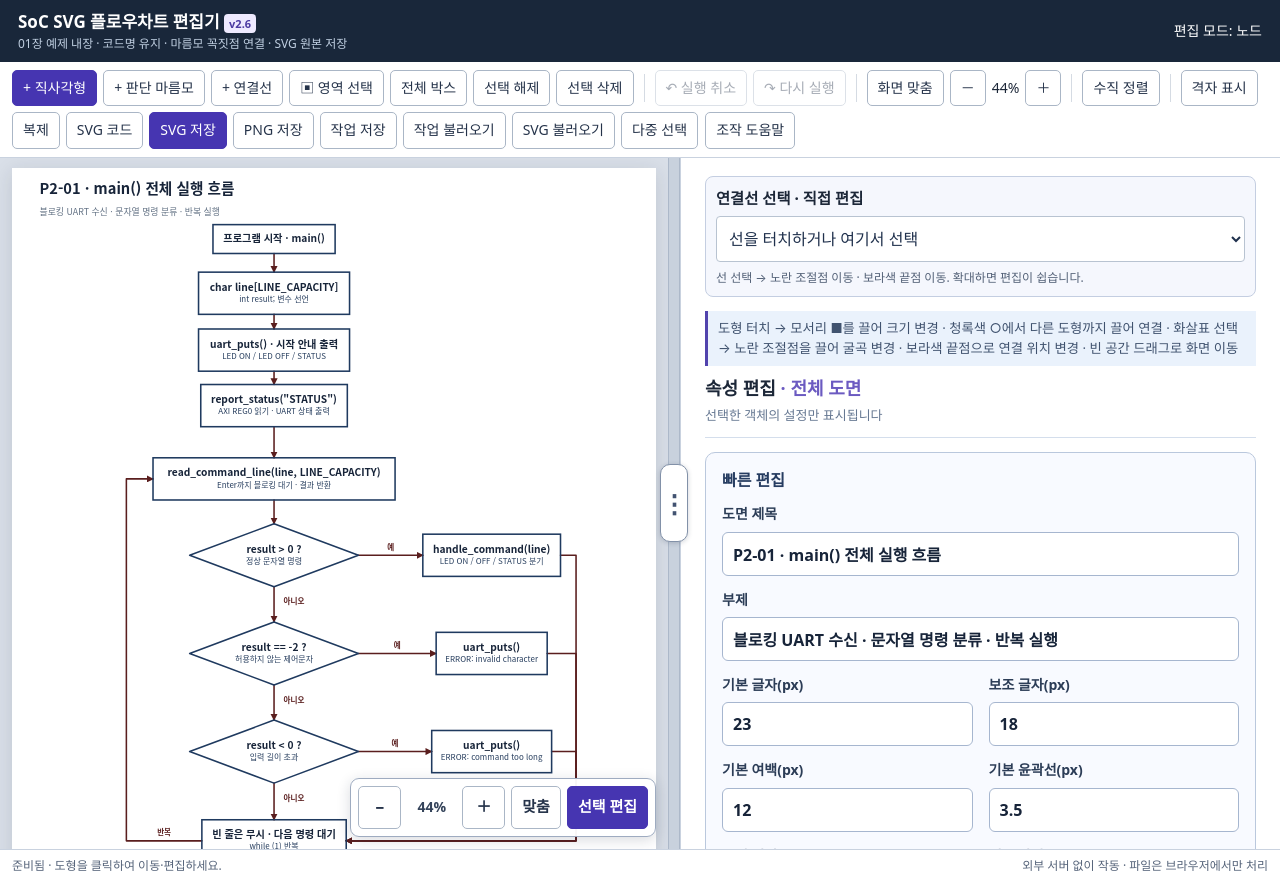
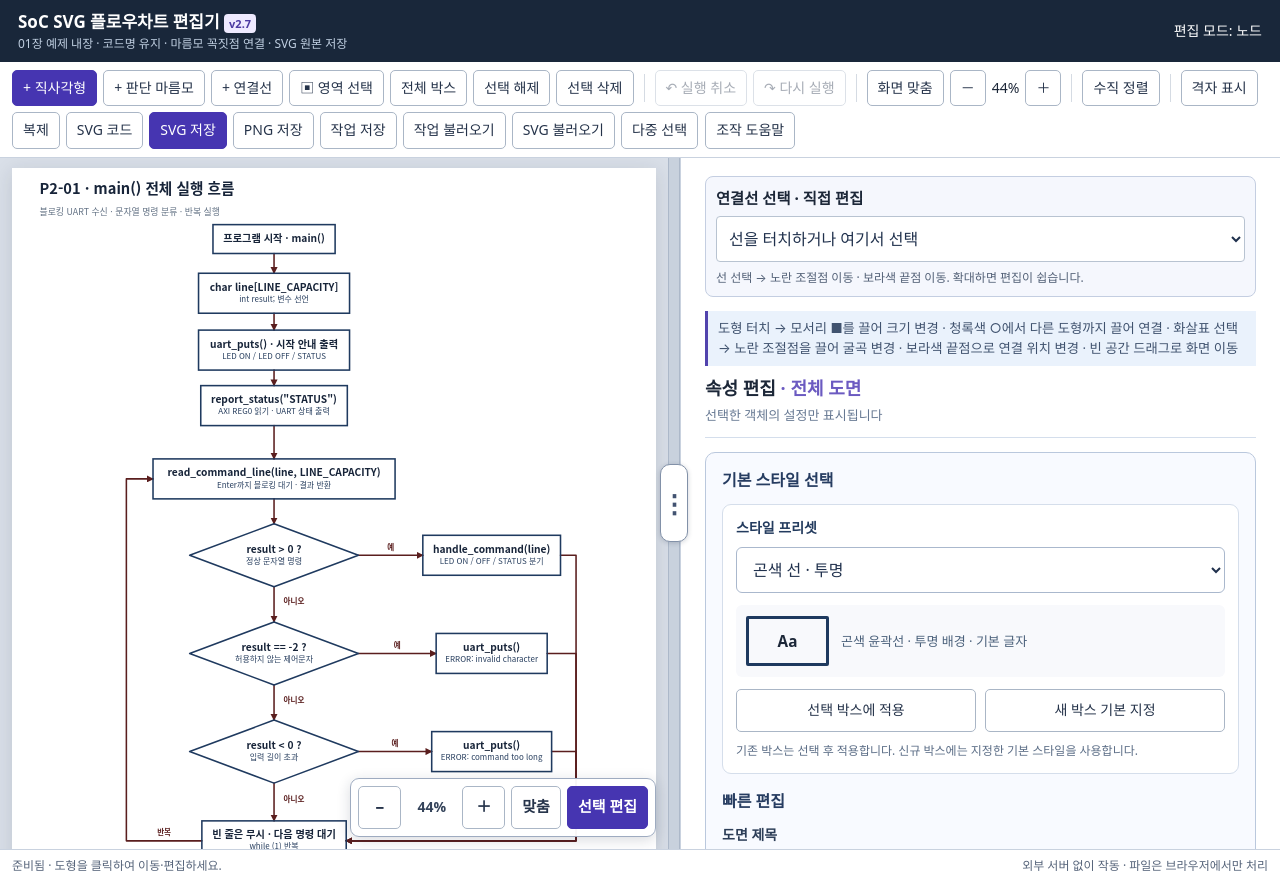
Before and after one commit to Yuul-Jung/html-editor, a plain HTML site: page svg-flow-editor/index.html in a window 1280 px wide. Drawn offline with Linux system fonts and the light colour scheme.

Commit message:
Add basic style preset selector and independent 1pt reduced top/bottom padding

```diff
--- a/svg-flow-editor/index.html
+++ b/svg-flow-editor/index.html
@@ -214,10 +214,22 @@ aside{font-family:system-ui,-apple-system,"Noto Sans KR","Malgun Gothic",sans-se
 .inspector-fold>summary{cursor:pointer;font-size:15px;font-weight:750;color:#284264;padding:12px 14px;background:#f0f4fa}
 .inspector-fold[open]>summary{border-bottom:1px solid #dce3ec}
 .inspector-fold>.property-grid{padding:14px}
+
+/* v2.7 preset picker is visible for both single and multi-node styling */
+.preset-panel{background:#fff;border:1px solid #d5deeb;border-radius:9px;padding:13px}
+.preset-panel>label{display:block;font-size:14px;font-weight:750;color:#233b5e;margin-bottom:8px}
+.preset-panel select{width:100%;min-width:0;min-height:46px;font-size:16px;padding:7px 12px;background:#fff;border:1px solid #aab8cd;border-radius:6px;cursor:pointer}
+.preset-preview{display:flex;align-items:center;gap:12px;margin:12px 0;padding:10px;background:#f8f9fc;border-radius:6px;min-height:72px}
+.preset-swatch{min-width:83px;min-height:50px;padding:9px 14px;border:3px solid #1f3a5f;border-radius:2px;display:flex;justify-content:center;align-items:center;font-weight:750}
+#stylePresetDesc{font-size:13px;color:#4b617b;line-height:1.55}
+.preset-actions{display:grid;grid-template-columns:repeat(2,minmax(0,1fr));gap:9px}
+.preset-actions button{font-size:14px!important;min-height:43px;white-space:normal;line-height:1.35;padding:7px}
+.preset-note{font-size:12px;color:#5b6d86;line-height:1.5;margin:10px 0 0}
+@media(max-width:550px){.preset-actions{grid-template-columns:1fr}}
 </style>
 </head>
 <body>
-<header><div><h1>SoC SVG 플로우차트 편집기 <span class="badge">v2.6</span></h1><div class="sub">01장 예제 내장 · 코드명 유지 · 마름모 꼭짓점 연결 · SVG 원본 저장</div></div><div id="modeLabel">편집 모드: 노드</div></header>
+<header><div><h1>SoC SVG 플로우차트 편집기 <span class="badge">v2.7</span></h1><div class="sub">01장 예제 내장 · 코드명 유지 · 마름모 꼭짓점 연결 · SVG 원본 저장</div></div><div id="modeLabel">편집 모드: 노드</div></header>
 <div class="toolbar">
 <button class="primary" id="addRect">+ 직사각형</button><button id="addDiamond">+ 판단 마름모</button><button id="addEdge">+ 연결선</button><button id="marqueeBtn" type="button" aria-pressed="false">▣ 영역 선택</button><button id="selectAllBoxes" type="button">전체 박스</button><button id="clearBoxSelection" type="button">선택 해제</button><button id="delete">선택 삭제</button>
 <span class="sep"></span><button id="undo">↶ 실행 취소</button><button id="redo">↷ 다시 실행</button>
@@ -242,7 +254,28 @@ aside{font-family:system-ui,-apple-system,"Noto Sans KR","Malgun Gothic",sans-se
 <div class="inspector-top"><h2>속성 편집 <span id="selectionTitle" style="color:#6b5ac1">· 전체 도면</span></h2>
 <span class="inspector-caption">선택한 객체의 설정만 표시됩니다</span></div>
 <div id="quickInspector" class="quick-inspector">
- <div class="quick-inspector-title">빠른 편집</div>
+ <div class="quick-inspector-title">기본 스타일 선택</div>
+ <div id="stylePresetPanel" class="preset-panel">
+  <label for="stylePresetSelect">스타일 프리셋</label>
+  <select id="stylePresetSelect" aria-label="스타일 프리셋 선택">
+    <option value="navy">곤색 선 · 투명</option>
+    <option value="mono">흑백 기본형</option>
+    <option value="blue">하늘색 채움</option>
+    <option value="mint">연녹색 채움</option>
+    <option value="wine">와인색 강조</option>
+    <option value="dark">진한 곤색 채움</option>
+  </select>
+  <div id="stylePresetPreview" class="preset-preview" aria-live="polite">
+    <span id="stylePresetSwatch" class="preset-swatch">Aa</span>
+    <span id="stylePresetDesc">곤색 윤곽선 · 투명 배경 · 기본 글자</span>
+  </div>
+  <div class="preset-actions">
+   <button id="applyStyleSelected" type="button">선택 박스에 적용</button>
+   <button id="makeStyleDefault" type="button">새 박스 기본 지정</button>
+  </div>
+  <p id="stylePresetStatus" class="preset-note">기존 박스는 선택 후 적용합니다. 신규 박스에는 지정한 기본 스타일을 사용합니다.</p>
+ </div>
+ <div class="quick-inspector-title" style="margin-top:16px">빠른 편집</div>
  <div id="quickNode" class="quick-scope" hidden>
   <div class="property-grid">
    <label>주 글자(px)<input id="quickFontMain" type="number" min="10" max="80" step="1"></label>
@@ -251,7 +284,8 @@ aside{font-family:system-ui,-apple-system,"Noto Sans KR","Malgun Gothic",sans-se
    <label>글자색<input id="quickTextColor" type="color" value="#172439"></label>
    <label>테두리색<input id="quickStrokeColor" type="color" value="#1f3a5f"></label>
    <label>테두리 두께(px)<input id="quickStrokeWidth" type="number" min="1" max="15" step="0.5"></label>
-   <label>내부 여백(px)<input id="quickPad" type="number" min="12" max="80" step="1"></label>
+   <label>좌우 여백(px)<input id="quickPad" type="number" min="12" max="80" step="1"></label>
+   <label>상하 여백(px)<input id="quickPadY" type="number" min="8" max="80" step="0.33"></label>
    <label>중심 X(px)<input id="quickX" type="number" step="5"></label>
    <label>중심 Y(px)<input id="quickY" type="number" step="5"></label>
    <label>가로 크기(px)<input id="quickW" type="number" min="120" max="1800" step="5"></label>
@@ -304,7 +338,7 @@ aside{font-family:system-ui,-apple-system,"Noto Sans KR","Malgun Gothic",sans-se
     <label><input type="checkbox" id="batchDoFonts" checked> 글자 크기(px)</label>
     <div class="batch-fields"><label>첫 줄 <input type="number" id="batchFontMain" value="23" min="10" max="80"></label><label>둘째 줄 <input type="number" id="batchFontSub" value="18" min="9" max="60"></label></div>
     <label><input type="checkbox" id="batchDoPadding" checked> 내부 여백(px)</label>
-    <input type="number" id="batchPad" value="12" min="12" max="80">
+    <div class="batch-fields"><label>좌우 여백(px)<input type="number" id="batchPad" value="12" min="12" max="80"></label><label>상하 여백(px)<input type="number" id="batchPadY" value="10.67" min="8" max="80" step="0.33"></label></div>
     <label><input type="checkbox" id="batchDoOutline" checked> 윤곽선</label>
     <div class="batch-fields"><label>색상 <input type="color" id="batchOutlineColor" value="#1f3a5f"></label><label>굵기 <input type="number" id="batchOutlineWidth" value="3.5" min="1" max="12" step=".5"></label></div>
     <label><input type="checkbox" id="batchDoFill"> 배경색 변경</label>
@@ -382,7 +416,7 @@ function baseScene(){
   ];
   const edge=(id,from,to,fp,tp,label='',route='auto')=>({id,from,to,fp,tp,label,route});
   const edges=[edge('e1','start','declare','bottom','top'),edge('e2','declare','intro','bottom','top'),edge('e3','intro','status','bottom','top'),edge('e4','status','receive','bottom','top'),edge('e5','receive','d1','bottom','top'),edge('e6','d1','cmd','right','left','예'),edge('e7','d1','d2','bottom','top','아니오'),edge('e8','d2','err1','right','left','예'),edge('e9','d2','d3','bottom','top','아니오'),edge('e10','d3','err2','right','left','예'),edge('e11','d3','repeat','bottom','top','아니오'),edge('e12','cmd','repeat','right','right','','loopRight'),edge('e13','err1','repeat','right','right','','loopRight'),edge('e14','err2','repeat','right','right','','loopRight'),edge('e15','repeat','receive','left','left','반복','loopLeft')];
-  return {version:3,headings:{title:{x:725,y:48,w:1000,h:58,size:33,align:'left',autoFit:true},subtitle:{x:725,y:98,w:950,h:38,size:20,align:'left',autoFit:true}},title:'P2-01 · main() 전체 실행 흐름',subtitle:'블로킹 UART 수신 · 문자열 명령 분류 · 반복 실행',width:1450,height:1640,settings:{fontMain:23,fontSub:18,stroke:3.5,gap:38,pad:12},nodes,edges};
+  return {version:3,headings:{title:{x:725,y:48,w:1000,h:58,size:33,align:'left',autoFit:true},subtitle:{x:725,y:98,w:950,h:38,size:20,align:'left',autoFit:true}},title:'P2-01 · main() 전체 실행 흐름',subtitle:'블로킹 UART 수신 · 문자열 명령 분류 · 반복 실행',width:1450,height:1640,settings:{fontMain:23,fontSub:18,stroke:3.5,gap:38,pad:12,padY:10.67,defaultPreset:'navy'},nodes,edges};
 }
 let activeHeading=null,headingDrag=null;
 let marqueeMode=false,marquee=null,spacePanHeld=false,editorGridVisible=false;
@@ -418,13 +452,14 @@ function measureFlowText(text,fontSize,weight){
 function fitRectToText(node){
  if(!node||node.type!=='rect')return false;
  const fs=Number(node.fontMain||scene.settings.fontMain)||23,ss=Number(node.fontSub||scene.settings.fontSub)||18;
- const pad=Math.max(12,Number(node.pad||scene.settings.pad)||12);
- // 3mm (~12 CSS px) of clear space on all four sides.
+ const pad=Math.max(12,Number(node.pad??scene.settings.pad)||12);
+ const padY=Math.max(8,Number(node.padY??scene.settings.padY??(pad-1.3333)));
+ // Keep left/right 3mm. Top/bottom each reduce by 1pt (~1.33px).
  const textWidth=Math.max(measureFlowText(node.title||'',fs,750),measureFlowText(node.sub||'',ss,400));
  const inset=pad;
  const neededW=Math.ceil(((textWidth*1.08)+inset*2)/5)*5;
- const neededH=node.sub?Math.ceil((pad*2+fs*1.32+ss*1.45+10)/5)*5:
-                          Math.ceil((pad*2+fs*1.45)/5)*5;
+ const neededH=node.sub?Math.ceil((padY*2+fs*1.32+ss*1.45+10)/5)*5:
+                          Math.ceil((padY*2+fs*1.45)/5)*5;
  const w=Math.max(150,neededW),h=Math.max(62,neededH);
  const changed=node.w!==w||node.h!==h;
  node.w=w;node.h=h;
@@ -466,7 +501,8 @@ function refineRenderedText(svg){
   const texts=Array.from(g.querySelectorAll('text'));
   if(!texts.length)continue;
   if(n.type==='rect'&&$('autoFitText')?.checked&&n.autoFit!==false){
-   const pad=Math.max(12,Number(n.pad||scene.settings.pad)||12);
+   const pad=Math.max(12,Number(n.pad??scene.settings.pad)||12);
+   const padY=Math.max(8,Number(n.padY??scene.settings.padY??(pad-1.3333)));
    let left=Infinity,right=-Infinity,top=Infinity,bottom=-Infinity;
    for(const t of texts){
     try{const b=t.getBBox();left=Math.min(left,b.x);right=Math.max(right,b.x+b.width);
@@ -475,7 +511,7 @@ function refineRenderedText(svg){
    if(Number.isFinite(left)&&Number.isFinite(right)&&Number.isFinite(top)&&Number.isFinite(bottom)){
     // Symmetric sizing makes all four margins at least 3 mm around real glyphs.
     const w=Math.ceil((2*Math.max(n.x-left,right-n.x)+2*pad)/5)*5;
-    const h=Math.ceil((2*Math.max(n.y-top,bottom-n.y)+2*pad)/5)*5;
+    const h=Math.ceil((2*Math.max(n.y-top,bottom-n.y)+2*padY)/5)*5;
     if(w>n.w+1){n.w=w;changed=true;}
     if(h>n.h+1){n.h=h;changed=true;}
    }
@@ -553,7 +589,9 @@ $('canvas').addEventListener('pointerup',evt=>{if(drag){drag=null;showProps();}t
 $('canvas').addEventListener('dblclick',evt=>{if(mode==='raw'){if(rawSelected&&rawSelected.tagName?.toLowerCase()==='text'){let v=prompt('글자 수정',rawSelected.textContent);if(v!==null){rawSelected.textContent=v;$('rawLabel').value=v;}}return;}let g=evt.target.closest('[data-node]');if(!g)return;let n=getNode(g.dataset.node);if(!n)return;let val=prompt('박스 첫 줄 글자 수정',n.title);if(val!==null){checkpoint();n.title=val;updateUI();}});
 $('rawLabel').addEventListener('change',()=>{if(mode==='raw'&&rawSelected&&rawSelected.tagName?.toLowerCase()==='text'){rawSelected.textContent=$('rawLabel').value}});
 function uid(prefix){return prefix+Date.now().toString(36)+Math.floor(Math.random()*999)}
-function addNode(type){if(mode!=='structured'){toast('외부 SVG는 그룹 이동 편집 모드입니다. JSON 도면에서 새 노드를 추가할 수 있습니다.');return;}checkpoint();const id=uid('n');scene.nodes.push({id,type,x:scene.width/2,y:scene.height-135,w:type==='diamond'?365:465,h:type==='diamond'?140:96,title:type==='diamond'?'조건인가?':'새 처리 단계',sub:type==='diamond'?'예 / 아니오 분기':'설명을 입력하세요',fill:'none'});selected=new Set([id]);edgeSelect=null;if(type==='rect'&&$('autoFitText')?.checked)fitRectToText(getNode(id));updateUI();toast('새 도형이 추가되었습니다. 이동해 배치하세요.')}
+function addNode(type){if(mode!=='structured'){toast('외부 SVG는 그룹 이동 편집 모드입니다. JSON 도면에서 새 노드를 추가할 수 있습니다.');return;}checkpoint();const id=uid('n');const n={id,type,x:scene.width/2,y:scene.height-135,w:type==='diamond'?365:465,h:type==='diamond'?140:96,title:type==='diamond'?'조건인가?':'새 처리 단계',sub:type==='diamond'?'예 / 아니오 분기':'설명을 입력하세요',fill:'none'};
+ applyPresetToNode(n,scene.settings.defaultPreset||'navy');
+ scene.nodes.push(n);selected=new Set([id]);edgeSelect=null;if(type==='rect'&&$('autoFitText')?.checked)fitRectToText(getNode(id));updateUI();toast('새 도형이 추가되었습니다. 이동해 배치하세요.')}
 $('addRect').onclick=()=>addNode('rect');$('addDiamond').onclick=()=>addNode('diamond');$('addEdge').onclick=()=>{if(mode!=='structured'){toast('연결선 자동 편집은 구조화 도면에서만 가능합니다.');return;}connecting=!connecting;connectSource=null;$('addEdge').classList.toggle('primary',connecting);highlightStatus();toast(connecting?'시작 도형을 클릭하세요.':'연결선 추가 취소')};
 function deleteSelected(){if(mode==='raw'){if(rawSelected){rawSelected.remove();rawSelected=null;showProps();}return;}if(!selected.size&&!edgeSelect)return;checkpoint();if(selected.size){scene.nodes=scene.nodes.filter(n=>!selected.has(n.id));scene.edges=scene.edges.filter(e=>!selected.has(e.from)&&!selected.has(e.to));}if(edgeSelect)scene.edges=scene.edges.filter(e=>e.id!==edgeSelect);selected.clear();edgeSelect=null;updateUI()}
 $('delete').onclick=deleteSelected;$('undo').onclick=undo;$('redo').onclick=redo;
@@ -1196,14 +1234,15 @@ $('applyBatch').onclick=()=>{
  const candidates=[...selected].map(getNode).filter(Boolean);
  const fMain=Number(batchGet('batchFontMain').value),fSub=Number(batchGet('batchFontSub').value);
  const padding=Number(batchGet('batchPad').value);
+ const paddingY=Number(batchGet('batchPadY').value);
  const outlineWidth=Number(batchGet('batchOutlineWidth').value);
  if(batchGet('batchDoFonts').checked&&(!Number.isFinite(fMain)||fMain<10||fMain>80||!Number.isFinite(fSub)||fSub<9||fSub>60)){toast('글자 크기 범위를 확인해 주세요.');return;}
- if(batchGet('batchDoPadding').checked&&(!Number.isFinite(padding)||padding<12||padding>80)){toast('여백은 12~80px 범위입니다.');return;}
+ if(batchGet('batchDoPadding').checked&&(!Number.isFinite(padding)||padding<12||padding>80||!Number.isFinite(paddingY)||paddingY<8||paddingY>80)){toast('좌우 여백 12~80px, 상하 여백 8~80px 범위를 확인하세요.');return;}
  if(batchGet('batchDoOutline').checked&&(!Number.isFinite(outlineWidth)||outlineWidth<1||outlineWidth>12)){toast('윤곽선 굵기를 확인해 주세요.');return;}
  checkpoint();
  for(const n of candidates){
   if(batchGet('batchDoFonts').checked){n.fontMain=fMain;n.fontSub=fSub}
-  if(batchGet('batchDoPadding').checked)n.pad=padding;
+  if(batchGet('batchDoPadding').checked){n.pad=padding;n.padY=paddingY;}
   if(batchGet('batchDoOutline').checked){n.strokeColor=batchGet('batchOutlineColor').value;n.strokeWidth=outlineWidth}
   if(batchGet('batchDoFill').checked)n.fill=batchGet('batchTransparent').checked?'none':batchGet('batchFill').value;
   if(batchGet('batchTextAlign').value)n.textAlign=batchGet('batchTextAlign').value;
@@ -1216,7 +1255,7 @@ $('batchResetStyle').onclick=()=>{
  if(mode!=='structured'||selected.size<2)return;
  checkpoint();
  for(const n of scene.nodes.filter(n=>selected.has(n.id))){
-  delete n.fontMain;delete n.fontSub;delete n.pad;delete n.strokeColor;delete n.strokeWidth;delete n.textAlign;delete n.textColor;delete n.subTextColor;
+  delete n.fontMain;delete n.fontSub;delete n.pad;delete n.padY;delete n.strokeColor;delete n.strokeWidth;delete n.textAlign;delete n.textColor;delete n.subTextColor;
   n.fill='none';
   if(n.type==='rect')fitRectToText(n);
  }
@@ -1310,6 +1349,7 @@ function updateQuickInspector(){
   safeValue('quickStrokeColor',cssColor(n.strokeColor,'#1f3a5f'));
   safeValue('quickStrokeWidth',n.strokeWidth??scene.settings.stroke);
   safeValue('quickPad',n.pad??scene.settings.pad);
+  safeValue('quickPadY',n.padY??scene.settings.padY??10.67);
   safeValue('quickX',n.x);safeValue('quickY',n.y);safeValue('quickW',n.w);safeValue('quickH',n.h);
   $('quickTransparent').checked=n.fill==='none';safeValue('quickFill',cssColor(n.fill,'#ffffff')); $('quickFill').disabled=n.fill==='none';
   $('quickAutoFit').checked=n.autoFit!==false;
@@ -1361,7 +1401,7 @@ function hookNode(id,key,min,max){
 }
 for(const [id,key,lo,hi] of [
  ['quickFontMain','fontMain',10,80],['quickFontSub','fontSub',9,60],
- ['quickStrokeWidth','strokeWidth',1,15],['quickPad','pad',12,80]
+ ['quickStrokeWidth','strokeWidth',1,15],['quickPad','pad',12,80],['quickPadY','padY',8,80]
 ])hookNode(id,key,lo,hi);
 for(const [id,key,lo,hi] of [
  ['quickX','x',-10000,10000],['quickY','y',-10000,10000],
@@ -1462,7 +1502,7 @@ function organizeQuickGroups(){
  inspectorFold('quickNode','foldNodeText','글자 · 정렬 · 색상',
   ['quickFontMain','quickFontSub','quickTextAlign','quickTextColor'],true);
  inspectorFold('quickNode','foldNodeShape','박스 · 테두리 · 배경',
-  ['quickStrokeColor','quickStrokeWidth','quickPad','quickAutoFit','quickTransparent','quickFill'],true);
+  ['quickStrokeColor','quickStrokeWidth','quickPad','quickPadY','quickAutoFit','quickTransparent','quickFill'],true);
  inspectorFold('quickNode','foldNodeGeometry','위치 · 가로세로 크기',
   ['quickX','quickY','quickW','quickH'],false);
  const nodeRoot=$('quickNode').querySelector(':scope > .property-grid');
```
